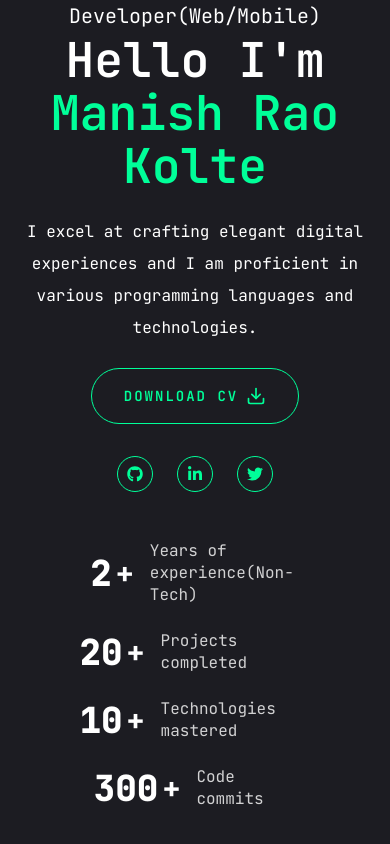
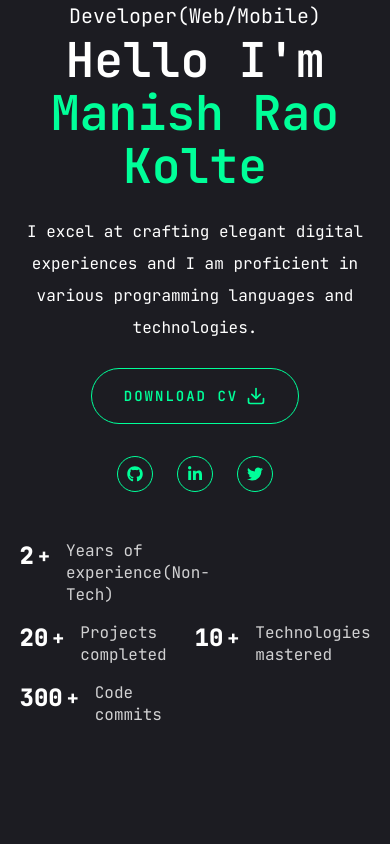
Before and after one commit to Manish-Rao-Kolte/Portfolio, a Next.js app: page / in a window 390 px wide. Shown: the part 474-1318 px from the top of the page. After the commit the page ends 1248 px from the top, so only its background shows below. Built offline with nearby package versions, Linux system fonts and the light colour scheme.

Commit message:
Make UI changes for font sizes

```diff
--- a/src/app/resume/page.jsx
+++ b/src/app/resume/page.jsx
@@ -250,7 +250,7 @@ const ResumePage = () => {
                             <h3 className="text-4xl font-bold">
                                 {about.title}
                             </h3>
-                            <p className="max-w-[600px] text-white/60 mx-auto xl:mx-0">
+                            <p className="max-w-[600px] text-white/60 mx-auto xl:mx-0 text-pretty">
                                 {about.description}
                             </p>
                             <ScrollArea className="h-[400px]">
@@ -259,7 +259,7 @@ const ResumePage = () => {
                                         return (
                                             <li
                                                 key={index}
-                                                className="flex justify-center items-center xl:justify-start gap-4"
+                                                className="flex pl-4 md:pl-0 md:justify-center items-center xl:justify-start gap-4"
                                             >
                                                 <span className="text-white/60">
                                                     {item.fieldName}
--- a/src/app/services/page.jsx
+++ b/src/app/services/page.jsx
@@ -21,12 +21,12 @@ const ServicesPage = () => {
                                 <a
                                     target="_blank"
                                     href={service.href}
-                                    className="w-[70px] h-[70px] rounded-full bg-white group-hover:bg-accent transition-all duration-500 flex justify-center items-center hover:-rotate-45"
+                                    className="w-[55px] h-[55px] md:w-[70px] md:h-[70px] rounded-full bg-white group-hover:bg-accent transition-all duration-500 flex justify-center items-center hover:-rotate-45"
                                 >
-                                    <BsArrowDownRight className="text-primary text-3xl" />
+                                    <BsArrowDownRight className="text-primary text-2xl md:text-3xl" />
                                 </a>
                             </div>
-                            <h2 className="text-[42px] font-bold leading-none text-white group-hover:text-accent transition-all duration-500 overflow-hidden text-ellipsis whitespace-nowrap">
+                            <h2 className="text-3xl md:text-[42px] font-bold leading-normal md:leading-none text-white group-hover:text-accent transition-all duration-500 flex flex-wrap">
                                 {service.title}
                             </h2>
                             <p className="text-white/60">
--- a/src/app/work/page.jsx
+++ b/src/app/work/page.jsx
@@ -62,12 +62,12 @@ const WorkPage = () => {
             <div className="flex flex-col xl:flex-row xl:gap-[30px]">
                 <div className="w-full xl:w-[50%] xl:h-[460px] flex flex-col xl:justify-between order-2 xl:order-none">
                     <div className="flex flex-col gap-[30px] h-[50%]">
-                        <div className="text-8xl leading-none font-extrabold text-transparent text-outline">
+                        <div className="text-6xl md:text-8xl leading-none font-extrabold text-transparent text-outline">
                             {project?.num}
                         </div>
 
                         {/* category */}
-                        <h2 className="text-[42px] font-bold leading-none text-white group-hover:text-accent transition-all duration-500 capitalize text-pretty">
+                        <h2 className="text-4xl md:text-[42px] font-bold leading-none text-white group-hover:text-accent transition-all duration-500 capitalize text-pretty">
                             {project?.category} project
                         </h2>
 
@@ -135,7 +135,7 @@ const WorkPage = () => {
                     >
                         {projects.map((project, index) => (
                             <SwiperSlide key={index} className="w-full">
-                                <div className="h-[460px] relative group flex justify-center items-center bg-pink-50/20">
+                                <div className="h-[300px] md:h-[460px] relative group flex justify-center items-center bg-pink-50/20">
                                     {/* overlay */}
                                     <div></div>
                                     {/* image */}
--- a/src/components/Stats.jsx
+++ b/src/components/Stats.jsx
@@ -5,26 +5,30 @@ import { stats } from "@/constants";
 
 const Stats = () => {
     return (
-    <section className='pt-4 pb-12 xl:pt-0 xl:pb-0'>
-      <div className='container mx-auto'>
-        <div className='flex flex-wrap gap-6 max-w-[80vw] mx-auto xl:max-w-none'>
+        <section className="pt-4 pb-12 xl:pt-0 xl:pb-0">
+            <div className="container mx-auto">
+                <div className="flex flex-wrap gap-4 md:gap-6 max-w-[90vw] md:max-w-[80vw] mx-auto xl:max-w-none">
                     {stats.map((item, index) => {
                         return (
                             <div
                                 key={index}
-                className='flex-1 flex gap-4 items-center justify-center xl:justify-start'
+                                className="flex-1 flex gap-4 items-start md:items-center md:justify-center xl:justify-start"
                             >
-                <div className='text-4xl xl:text-6xl flex gap-1 justify-center items-center font-extrabold'>
+                                <div className="text-2xl md:text-4xl xl:text-6xl flex gap-1 justify-center items-center font-extrabold">
                                     <CountUp
                                         end={item.num}
                                         duration={4}
                                         delay={2}
                                     />
-                  <span className='text-3xl xl:text-5xl font-bold'>+</span>
+                                    <span className="text-xl md:text-3xl xl:text-5xl font-bold">
+                                        +
+                                    </span>
                                 </div>
                                 <p
                                     className={`${
-                    item.text.length < 15 ? "max-w-[100px]" : "max-w-[150px]"
+                                        item.text.length < 15
+                                            ? "max-w-[100px]"
+                                            : "max-w-[150px]"
                                     } leading-snug text-white/80`}
                                 >
                                     {item.text}
```
Lines whose indentation alone changed are shown as unchanged.
